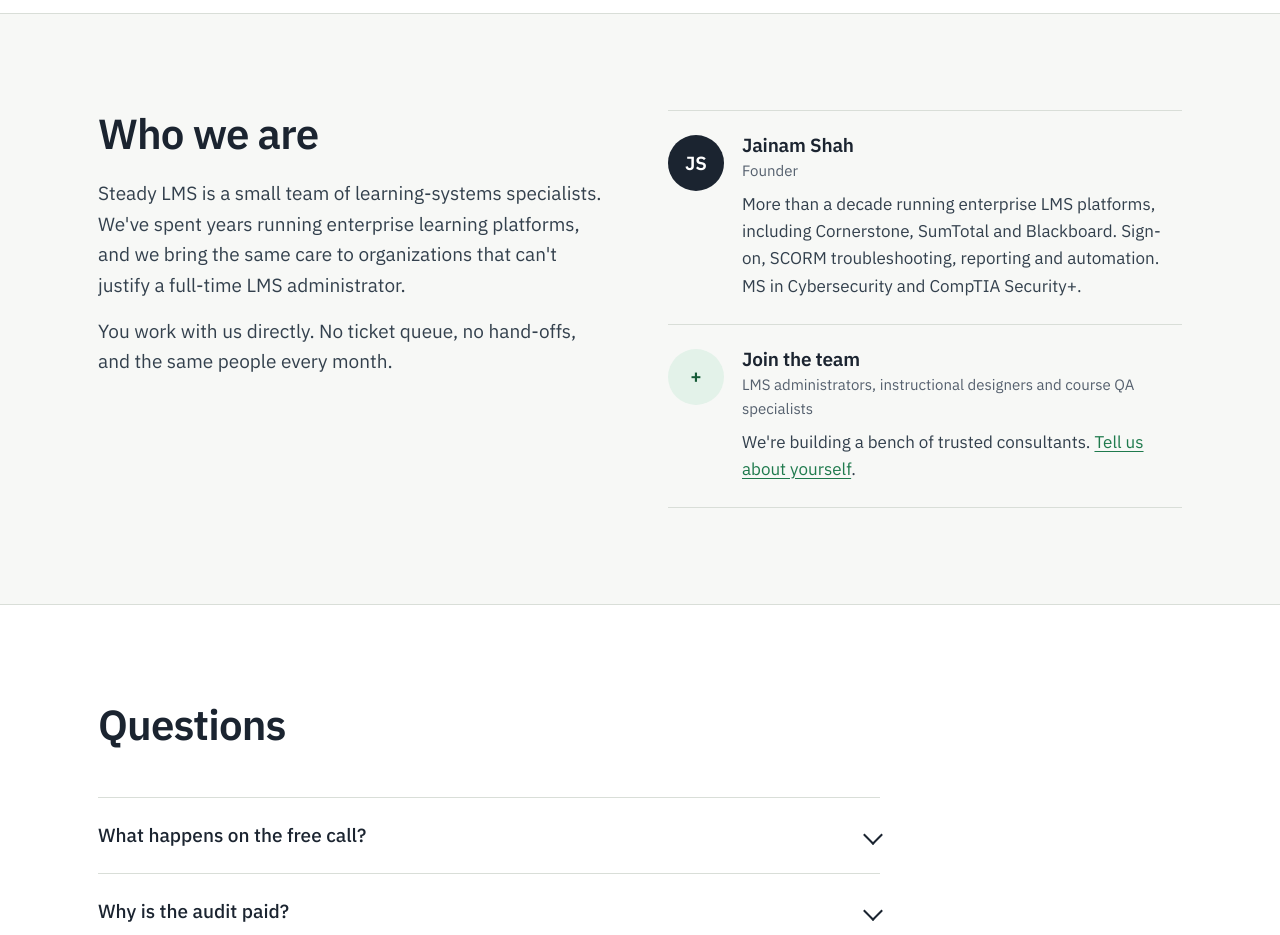
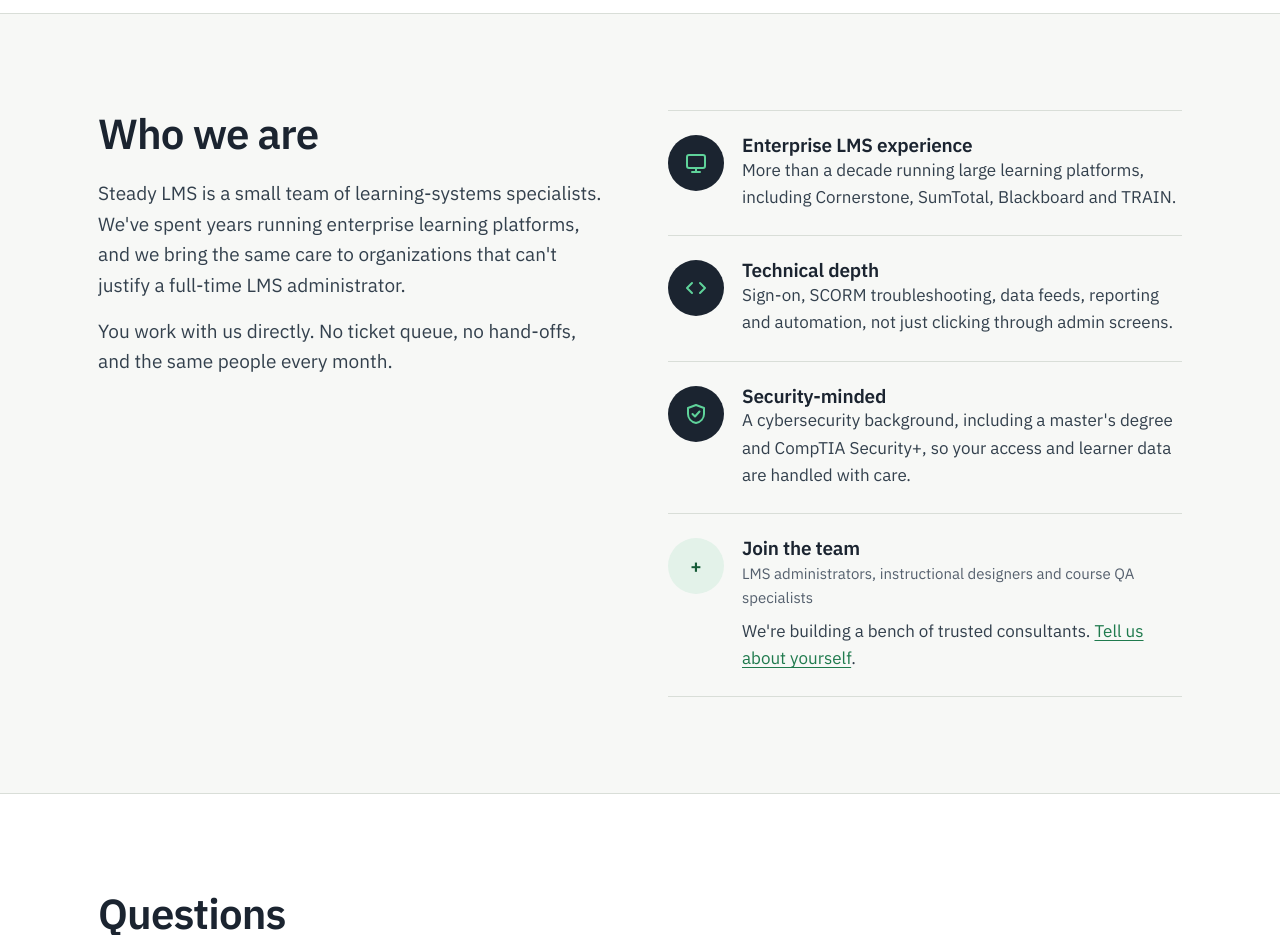
Before and after one commit to jayu190-svg/steadylms-site, a plain HTML site: page index.html in a window 1280 px wide. Shown: the part 3640-4575 px from the top of the page. Drawn offline with Linux system fonts and the light colour scheme.

Commit message:
Remove personal name from site; describe team strengths instead
Co-Authored-By: Claude Opus 5.5 <noreply@anthropic.com>
Claude-Session: https://claude.ai/code/session_01FpUJ1eHhVQmQBhivgVJmpQ

```diff
--- a/index.html
+++ b/index.html
@@ -286,11 +286,24 @@
       </div>
       <div>
         <div class="person">
-          <div class="initials" aria-hidden="true">JS</div>
+          <div class="initials" aria-hidden="true"><svg width="24" height="24" viewBox="0 0 24 24" fill="none" stroke="#5FD39A" stroke-width="2" stroke-linecap="round" stroke-linejoin="round"><rect x="3" y="4" width="18" height="13" rx="2"/><path d="M8 21h8M12 17v4"/></svg></div>
           <div>
-            <h3>Jainam Shah</h3>
-            <p class="role">Founder</p>
-            <p>More than a decade running enterprise LMS platforms, including Cornerstone, SumTotal and Blackboard. Sign-on, SCORM troubleshooting, reporting and automation. MS in Cybersecurity and CompTIA Security+.</p>
+            <h3>Enterprise LMS experience</h3>
+            <p>More than a decade running large learning platforms, including Cornerstone, SumTotal, Blackboard and TRAIN.</p>
+          </div>
+        </div>
+        <div class="person">
+          <div class="initials" aria-hidden="true"><svg width="24" height="24" viewBox="0 0 24 24" fill="none" stroke="#5FD39A" stroke-width="2" stroke-linecap="round" stroke-linejoin="round"><path d="M8 7l-5 5 5 5M16 7l5 5-5 5"/></svg></div>
+          <div>
+            <h3>Technical depth</h3>
+            <p>Sign-on, SCORM troubleshooting, data feeds, reporting and automation, not just clicking through admin screens.</p>
+          </div>
+        </div>
+        <div class="person">
+          <div class="initials" aria-hidden="true"><svg width="24" height="24" viewBox="0 0 24 24" fill="none" stroke="#5FD39A" stroke-width="2" stroke-linecap="round" stroke-linejoin="round"><path d="M12 3l8 3v6c0 4.5-3.4 8-8 9-4.6-1-8-4.5-8-9V6z"/><path d="M8.5 12l2.5 2.5 4.5-5"/></svg></div>
+          <div>
+            <h3>Security-minded</h3>
+            <p>A cybersecurity background, including a master's degree and CompTIA Security+, so your access and learner data are handled with care.</p>
           </div>
         </div>
         <!-- TEAM-MEMBER-2 -->
```
Also changed, not shown: privacy.html (+1 -1 lines), terms.html (+1 -1 lines).
